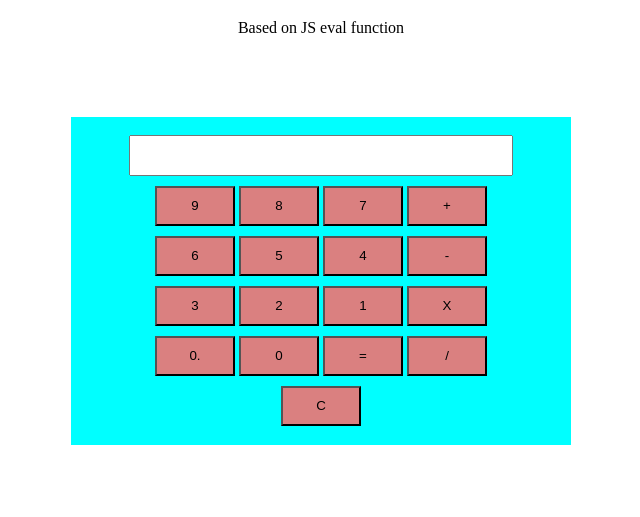
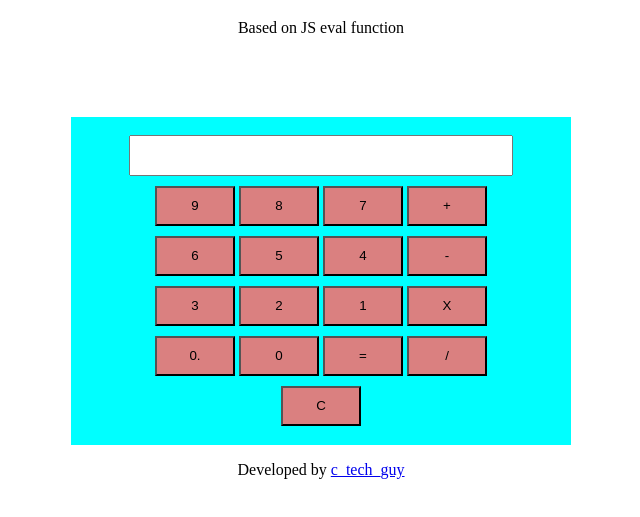
Before and after one commit to gauthamkrishna1312/Calculator_JS, a plain HTML site: page index.html in a window 1280 px wide. Shown: the part 61-578 px from the top of the page, without its empty margins (319-959 px from the left). Drawn offline with Linux system fonts and the light colour scheme.

Commit message:
Calculator0.1.1

```diff
--- a/index.html
+++ b/index.html
@@ -50,7 +50,7 @@
                 </div>
             </div>
 
-
+            <p>Developed by <a href="https://www.instagram.com/c_tech_guy/" target="_blank">c_tech_guy</a></p>
         </center>
     </div>
     <script src="calc.js"></script>
```
